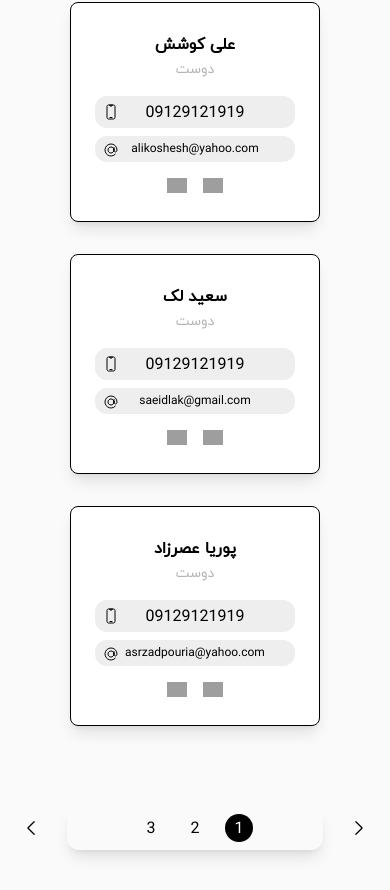
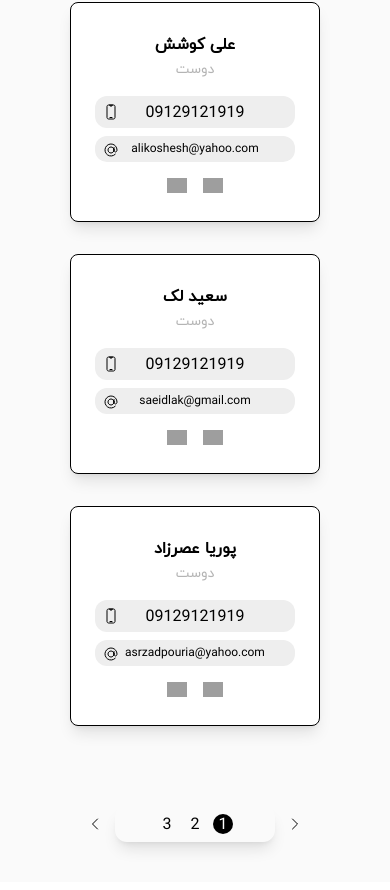
Before and after one commit to N7VID/HW16-MaktabSharif, a React (Create React App) app: page / in a window 390 px wide. Shown: the part 1365-2255 px from the top of the page. Built offline with nearby package versions, Linux system fonts and the light colour scheme; data requests are answered from the project's data file; grey boxes are pictures that could not be loaded.

Commit message:
fix: responsive style pagination component

```diff
--- a/src/components/pagination/Pagination.jsx
+++ b/src/components/pagination/Pagination.jsx
@@ -44,21 +44,25 @@ export default function Pagination({
   }
 
   return (
-    <div className="flex justify-center items-center gap-4">
+    <div className="flex justify-center items-center desktop:gap-4 tablet:gap-4 gap-2">
       <button
-        className="w-10 h-10 transition hover:bg-slate-200 flex items-center justify-center rounded-full"
+        className="desktop:w-10 desktop:h-10 tablet:w-9 tablet:h-9 w-6 h-6 transition hover:bg-slate-200 flex items-center justify-center rounded-full"
         onClick={() => onPageChange({ ...params, page: currentPage - 1 })}
         disabled={currentPage === 1}
       >
-        <img src="/right-black.svg" className="w-5" alt="" />
+        <img
+          src="/right-black.svg"
+          className="desktop:w-5 tablet:w-5 w-4"
+          alt=""
+        />
       </button>
-      <div className="flex items-center gap-4 shadow-lg min-w-64 justify-center py-2 rounded-xl px-6">
+      <div className="flex items-center desktop:gap-4 tablet:gap-4 gap-2 shadow-lg desktop:min-w-64 tablet:min-w-64 min-w-40 justify-center py-2 rounded-xl desktop:px-6 tablet:px-6s px-2">
         {getPageNumbers().map((page, index) => (
           <button
             key={index}
             disabled={page === "..."}
             onClick={() => onPageChange({ ...params, page: page })}
-            className={`w-7 h-7 rounded-full ${
+            className={`desktop:w-7 desktop:h-7 tablet:w-6 tablet:h-6 w-5 h-5 rounded-full text-center flex justify-center items-center ${
               currentPage === page && page !== "..."
                 ? "bg-black text-white"
                 : ""
@@ -69,11 +73,15 @@ export default function Pagination({
         ))}
       </div>
       <button
-        className="w-10 h-10 transition hover:bg-slate-200 flex items-center justify-center rounded-full"
+        className="desktop:w-10 desktop:h-10 tablet:w-10 tablet:h-10 w-6 h-6 transition hover:bg-slate-200 flex items-center justify-center rounded-full"
         onClick={() => onPageChange({ ...params, page: currentPage + 1 })}
         disabled={currentPage === totalPages}
       >
-        <img src="/left-black.svg" className="w-5" alt="" />
+        <img
+          src="/left-black.svg"
+          className="desktop:w-5 tablet:w-5 w-4"
+          alt=""
+        />
       </button>
     </div>
   );
```
